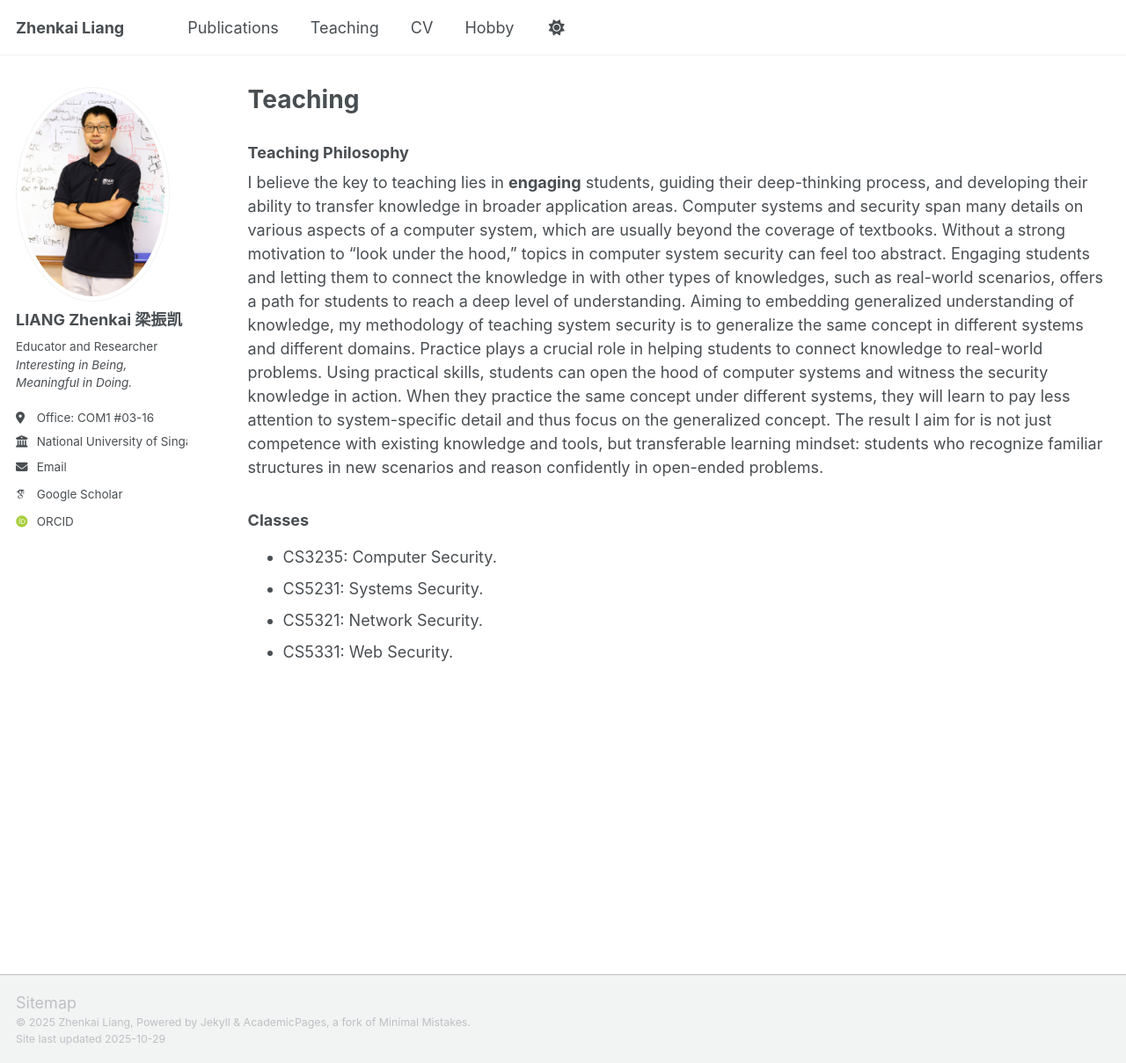
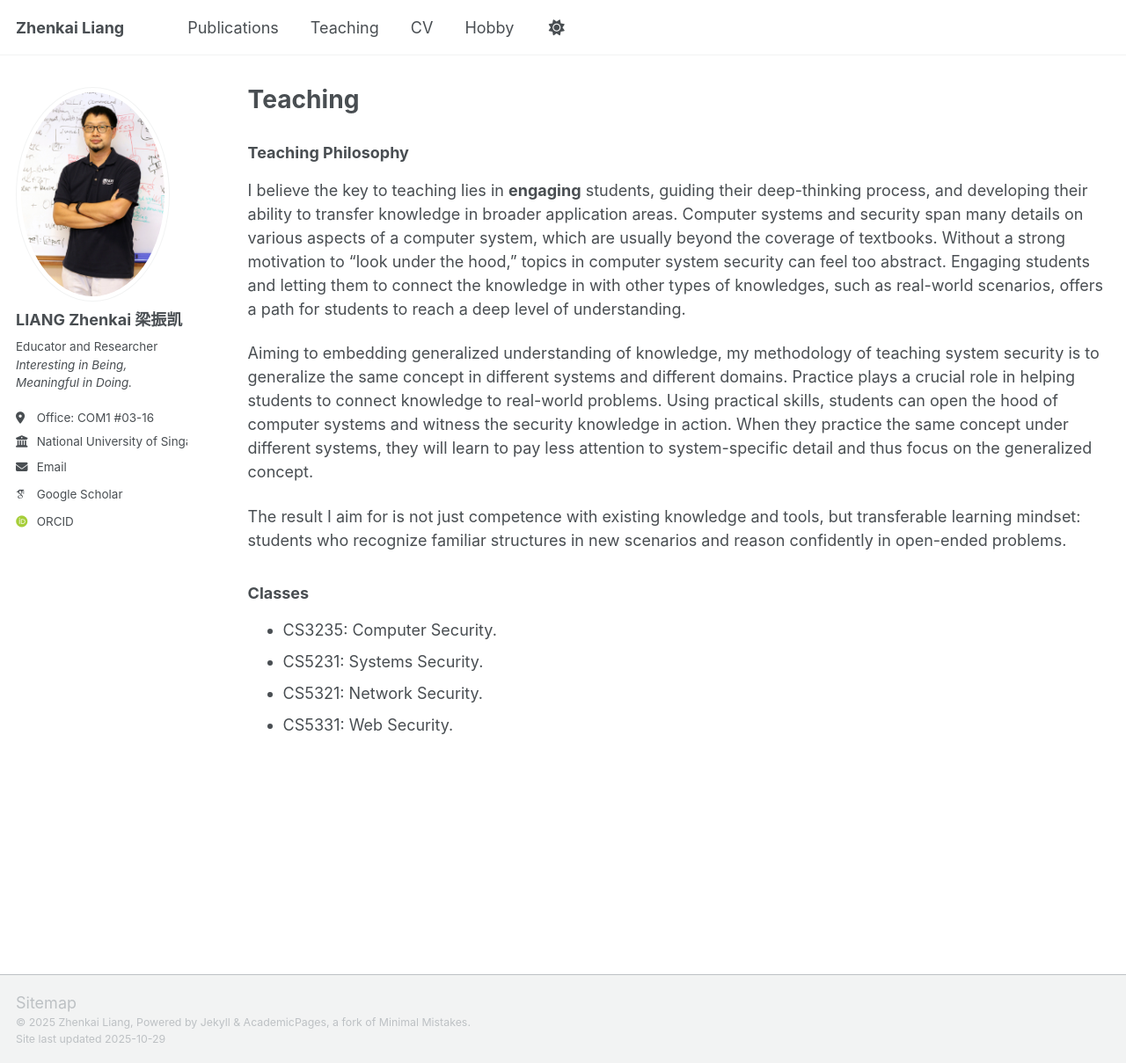
Before and after one commit to zhenkai-liang/zhenkai-liang.github.io, a Jekyll site: the page built from _pages/teaching.html, in a window 1280 px wide and 1209 px high. Shown: the whole window at 88% size. Built offline with Jekyll 4.4.1, drawn with Linux system fonts in a browser that asks for light colours; some web fonts are replaced; a script that is not in the unit is left out.

```diff
--- a/_pages/teaching.html
+++ b/_pages/teaching.html
@@ -8,11 +8,11 @@ author_profile: true
 {% include base_path %}
 
 <h3>Teaching Philosophy</h3>
-I believe the key to teaching lies in <strong>engaging</strong> students, guiding their deep-thinking process, and developing their ability to transfer knowledge in broader application areas. Computer systems and security span many details on various aspects of a computer system, which are usually beyond the coverage of textbooks. Without a strong motivation to “look under the hood,” topics in computer system security can feel too abstract. Engaging students and letting them to connect the knowledge in with other types of knowledges, such as real-world scenarios, offers a path for students to reach a deep level of understanding.
+<p>I believe the key to teaching lies in <strong>engaging</strong> students, guiding their deep-thinking process, and developing their ability to transfer knowledge in broader application areas. Computer systems and security span many details on various aspects of a computer system, which are usually beyond the coverage of textbooks. Without a strong motivation to “look under the hood,” topics in computer system security can feel too abstract. Engaging students and letting them to connect the knowledge in with other types of knowledges, such as real-world scenarios, offers a path for students to reach a deep level of understanding. </p>
 
-Aiming to embedding generalized understanding of knowledge, my methodology of teaching system security is to generalize the same concept in different systems and different domains. Practice plays a crucial role in helping students to connect knowledge to real-world problems. Using practical skills, students can open the hood of computer systems and witness the security knowledge in action. When they practice the same concept under different systems, they will learn to pay less attention to system-specific detail and thus focus on the generalized concept.
+<p>Aiming to embedding generalized understanding of knowledge, my methodology of teaching system security is to generalize the same concept in different systems and different domains. Practice plays a crucial role in helping students to connect knowledge to real-world problems. Using practical skills, students can open the hood of computer systems and witness the security knowledge in action. When they practice the same concept under different systems, they will learn to pay less attention to system-specific detail and thus focus on the generalized concept. </p>
 
-The result I aim for is not just competence with existing knowledge and tools, but transferable learning mindset: students who recognize familiar structures in new scenarios and reason confidently in open-ended problems.
+<p>The result I aim for is not just competence with existing knowledge and tools, but transferable learning mindset: students who recognize familiar structures in new scenarios and reason confidently in open-ended problems.  </p>
 
 <h3>Classes</h3>
 <ul>
```
